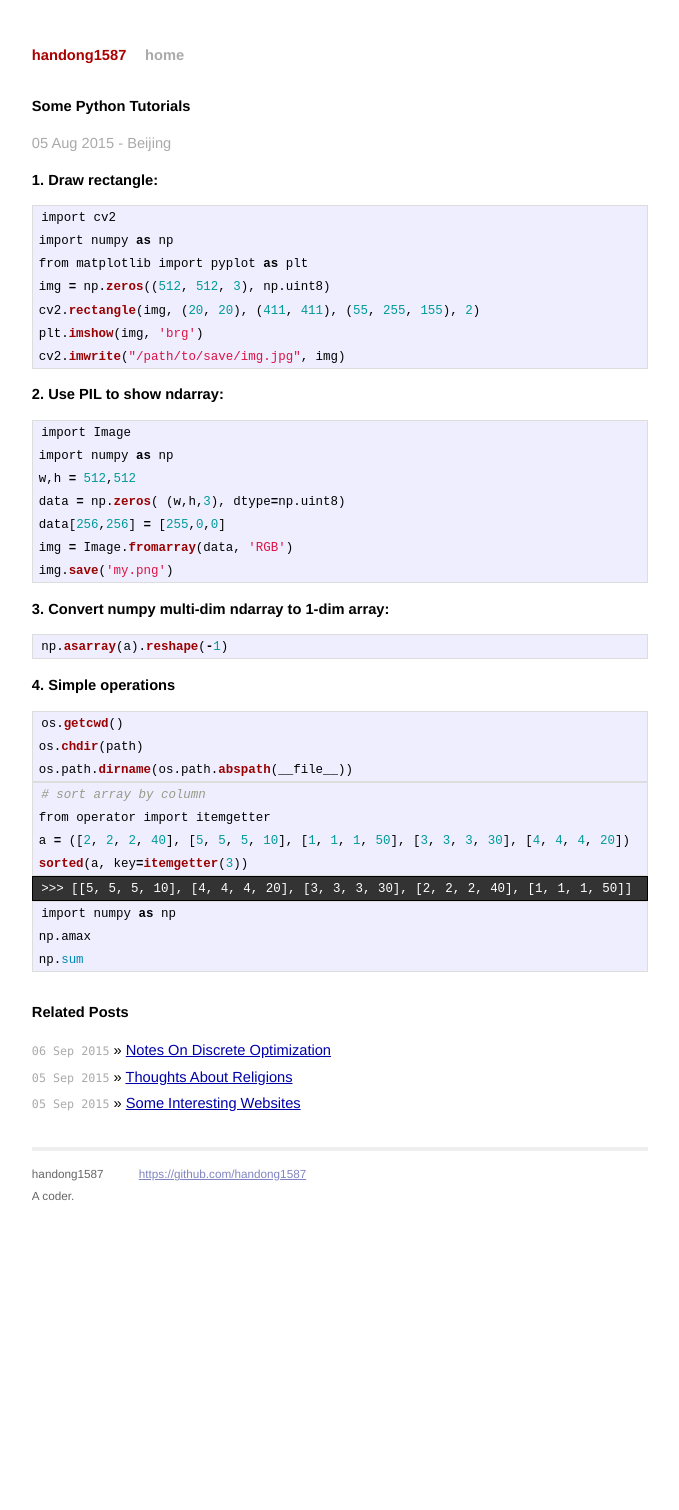
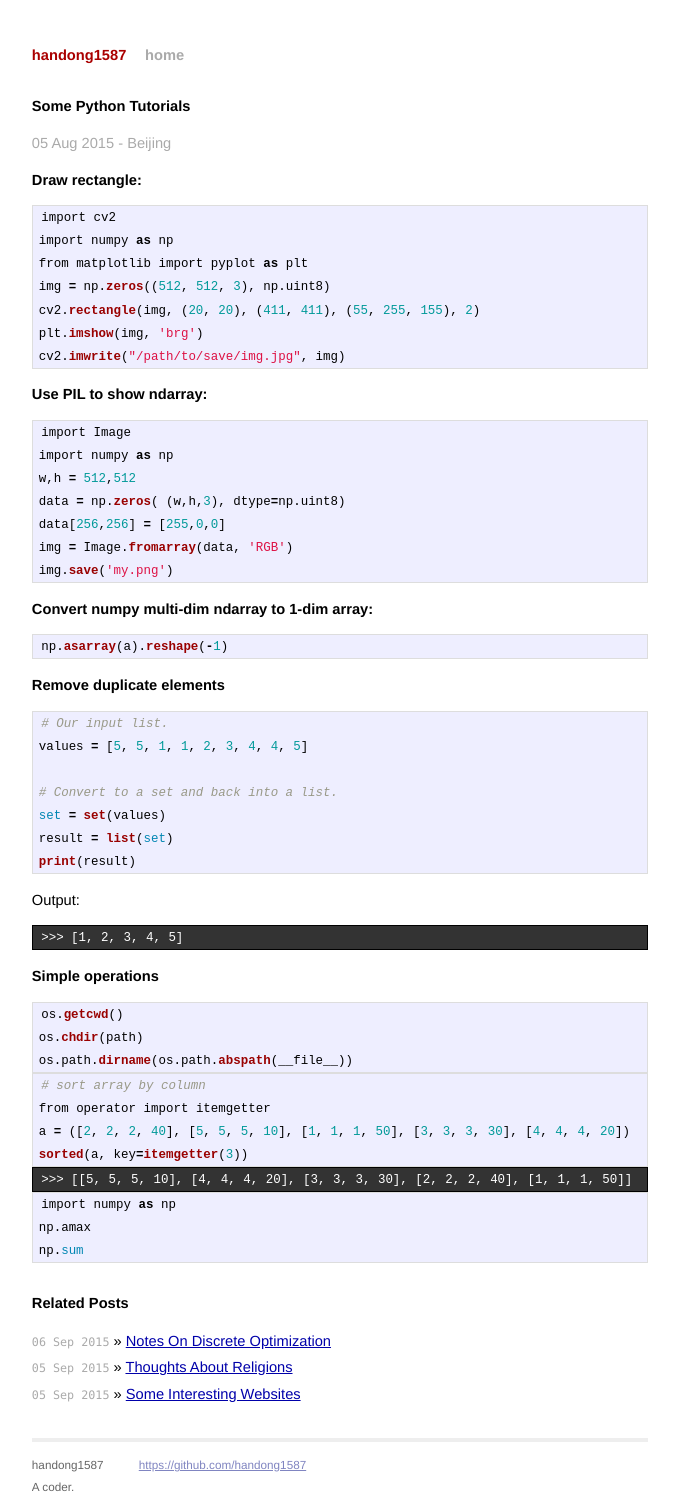
Before and after one commit to handong1587/handong1587.github.io, a Jekyll site: the page built from _posts/programming_study/2015-08-05-some-python-tutorials.md, in a window 1280 px wide. Shown: the whole page, without its empty margins (300-979 px from the left). Built offline with Jekyll 4.4.1, drawn with Linux system fonts in a browser that asks for light colours; Markdown is read by kramdown in place of the engine named in the settings; comment, search, counter and statistics services are not loaded; before the commit the page ends 1219 px from its top, so only the background shows below that.

Commit message:
update md

````diff
--- a/_posts/programming_study/2015-08-05-some-python-tutorials.md
+++ b/_posts/programming_study/2015-08-05-some-python-tutorials.md
@@ -33,13 +33,29 @@
 img.save('my.png')
 ```
 
-**3. Convert numpy multi-dim ndarray to 1-dim array:**
+**Convert numpy multi-dim ndarray to 1-dim array:**
 
 ```python
 np.asarray(a).reshape(-1)
 ```
 
-**4. Simple operations**
+**Remove duplicate elements**
+
+```python
+# Our input list.
+values = [5, 5, 1, 1, 2, 3, 4, 4, 5]
+
+# Convert to a set and back into a list.
+set = set(values)
+result = list(set)
+print(result)
+```
+
+Output:
+
+<pre class="terminal"><code>>>> [1, 2, 3, 4, 5] </code></pre>
+
+**Simple operations**
 
 ```python
 os.getcwd()
````
Also changed, not shown: other parts of _posts/programming_study/2015-08-05-some-python-tutorials.md (+2 -2 lines).
